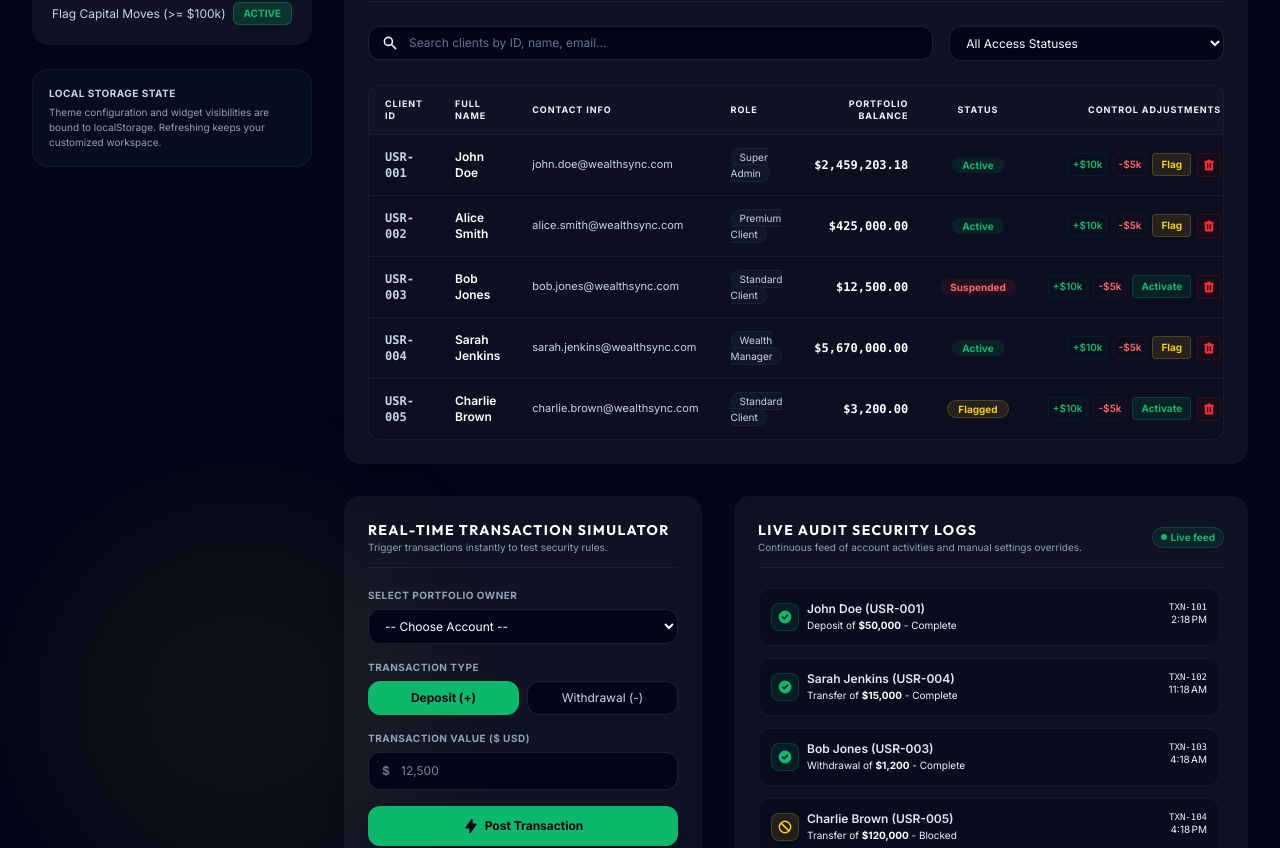
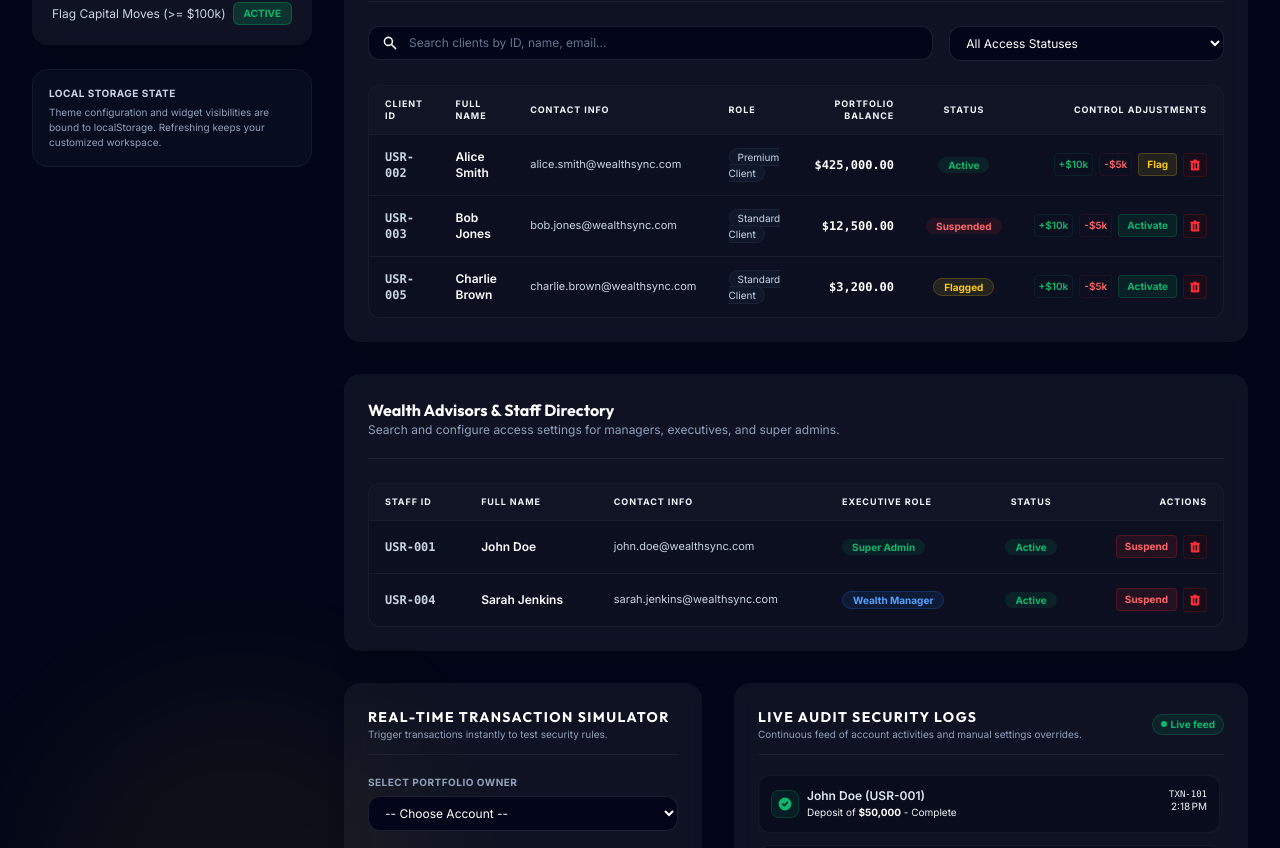
Before and after one commit to Ruvindu2003/Banking-SystemFrontend, an Angular app: page /admin in a window 1280 px wide. Shown: the part 837-1685 px from the top of the page. Built offline with nearby package versions, Linux system fonts and the light colour scheme.

Commit message:
feat: add new manager dashboard and admin command center components with routing and login integration

```diff
--- a/src/app/admin/admin.component.html
+++ b/src/app/admin/admin.component.html
@@ -407,7 +407,7 @@
               <svg xmlns="http://www.w3.org/2000/svg" class="w-4 h-4" viewBox="0 0 20 20" fill="currentColor">
                 <path fill-rule="evenodd" d="M10 5a1 1 0 011 1v3h3a1 1 0 110 2h-3v3a1 1 0 11-2 0v-3H6a1 1 0 110-2h3V6a1 1 0 011-1z" clip-rule="evenodd" />
               </svg>
-              Add Client Portal
+              Add Portal Account
             </button>
           </div>
 
@@ -457,7 +457,7 @@
                 </tr>
               </thead>
               <tbody class="divide-y divide-white/5 text-slate-300">
-                <tr *ngFor="let user of filteredUsers()" class="hover:bg-white/2 transition-colors">
+                <tr *ngFor="let user of clientsList()" class="hover:bg-white/2 transition-colors">
                   <td class="py-3.5 px-4 font-mono text-slate-450 font-bold">{{ user.id }}</td>
                   <td class="py-3.5 px-4 font-semibold text-white">{{ user.name }}</td>
                   <td class="py-3.5 px-4 text-slate-450 text-[11px]">{{ user.email }}</td>
@@ -523,9 +523,99 @@
                 </tr>
 
                 <!-- Empty state -->
-                <tr *ngIf="filteredUsers().length === 0">
+                <tr *ngIf="clientsList().length === 0">
                   <td colspan="7" class="py-8 text-center text-slate-500">
                     No clients found matching the query details.
+                  </td>
+                </tr>
+              </tbody>
+            </table>
+          </div>
+        </section>
+
+        <!-- Wealth Advisors & Staff Directory -->
+        <section *ngIf="showUsers()" [ngClass]="{
+          'bg-white/5 border border-white/10 backdrop-blur-md shadow-xl': cardStyle() === 'glass',
+          'bg-slate-900 border border-slate-800': cardStyle() === 'flat',
+          'bg-[#030712] border border-primary/45 shadow-[0_0_15px_rgba(var(--color-primary),0.05)]': cardStyle() === 'neon'
+        }" class="p-6 rounded-2xl transition-all duration-300">
+
+          <div class="flex flex-col md:flex-row md:items-center md:justify-between border-b border-white/5 pb-5 mb-6 gap-4">
+            <div>
+              <h2 class="text-base font-bold font-display text-white">Wealth Advisors & Staff Directory</h2>
+              <p class="text-xs text-slate-400">Search and configure access settings for managers, executives, and super admins.</p>
+            </div>
+          </div>
+
+          <!-- Table Container -->
+          <div class="overflow-x-auto border border-white/5 rounded-xl bg-slate-950/20">
+            <table class="w-full text-left text-xs border-collapse">
+              <thead>
+                <tr class="bg-white/2 border-b border-white/5 text-slate-450 uppercase tracking-widest text-[9px] font-bold">
+                  <th class="py-3 px-4">Staff ID</th>
+                  <th class="py-3 px-4">Full Name</th>
+                  <th class="py-3 px-4">Contact Info</th>
+                  <th class="py-3 px-4">Executive Role</th>
+                  <th class="py-3 px-4 text-center">Status</th>
+                  <th class="py-3 px-4 text-right">Actions</th>
+                </tr>
+              </thead>
+              <tbody class="divide-y divide-white/5 text-slate-300">
+                <tr *ngFor="let staff of staffList()" class="hover:bg-white/2 transition-colors">
+                  <td class="py-3.5 px-4 font-mono text-slate-450 font-bold">{{ staff.id }}</td>
+                  <td class="py-3.5 px-4 font-semibold text-white">{{ staff.name }}</td>
+                  <td class="py-3.5 px-4 text-slate-450 text-[11px]">{{ staff.email }}</td>
+                  <td class="py-3.5 px-4">
+                    <span [ngClass]="{
+                      'bg-primary/10 border border-primary/20 text-primary': staff.role === 'Super Admin',
+                      'bg-blue-500/10 border border-blue-500/20 text-blue-400': staff.role === 'Wealth Manager'
+                    }" class="px-2.5 py-0.5 rounded-full text-[10px] font-bold">
+                      {{ staff.role }}
+                    </span>
+                  </td>
+                  <td class="py-3.5 px-4 text-center">
+                    <span [ngClass]="{
+                      'bg-primary/10 border border-primary/20 text-primary': staff.status === 'Active',
+                      'bg-red-500/10 border border-red-500/20 text-red-400': staff.status === 'Suspended',
+                      'bg-accent/10 border border-accent/20 text-accent': staff.status === 'Flagged'
+                    }" class="px-2.5 py-0.5 rounded-full text-[10px] font-bold">
+                      {{ staff.status }}
+                    </span>
+                  </td>
+                  <td class="py-3.5 px-4 text-right">
+                    <div class="flex items-center justify-end gap-1.5">
+                      <!-- Change Status inline toggle -->
+                      <button
+                        *ngIf="staff.status !== 'Active'"
+                        (click)="changeUserStatus(staff.id, 'Active')"
+                        class="px-2 py-1 bg-primary/10 border border-primary/20 hover:bg-primary/25 rounded text-[10px] text-primary font-bold transition-all">
+                        Activate
+                      </button>
+
+                      <button
+                        *ngIf="staff.status === 'Active'"
+                        (click)="changeUserStatus(staff.id, 'Suspended')"
+                        class="px-2 py-1 bg-red-500/10 border border-red-500/20 hover:bg-red-500/25 rounded text-[10px] text-red-400 font-bold transition-all">
+                        Suspend
+                      </button>
+
+                      <!-- Delete -->
+                      <button
+                        (click)="deleteUser(staff.id)"
+                        title="Delete Account"
+                        class="p-1 bg-red-950/20 border border-red-900/30 text-red-500 hover:bg-red-500 hover:text-slate-950 rounded transition-colors">
+                        <svg xmlns="http://www.w3.org/2000/svg" class="w-3.5 h-3.5" viewBox="0 0 20 20" fill="currentColor">
+                          <path fill-rule="evenodd" d="M9 2a1 1 0 00-.894.553L7.382 4H4a1 1 0 000 2v10a2 2 0 002 2h8a2 2 0 002-2V6a1 1 0 100-2h-3.382l-.724-1.447A1 1 0 0011 2H9zM7 8a1 1 0 012 0v6a1 1 0 11-2 0V8zm5-1a1 1 0 00-1 1v6a1 1 0 102 0V8a1 1 0 00-1-1z" clip-rule="evenodd" />
+                        </svg>
+                      </button>
+                    </div>
+                  </td>
+                </tr>
+
+                <!-- Empty state -->
+                <tr *ngIf="staffList().length === 0">
+                  <td colspan="6" class="py-8 text-center text-slate-500">
+                    No advisors or staff accounts found.
                   </td>
                 </tr>
               </tbody>
@@ -749,7 +839,7 @@
         </div>
 
         <!-- Initial Assets -->
-        <div class="space-y-1">
+        <div *ngIf="userForm.get('role')?.value !== 'Wealth Manager'" class="space-y-1">
           <label for="usrBalance" class="block text-[10px] font-bold uppercase tracking-wider text-slate-400">Initial Asset Deposit ($ USD)</label>
           <div class="relative">
             <span class="absolute left-3 top-1/2 -translate-y-1/2 text-slate-500 font-bold text-xs">$</span>
@@ -776,7 +866,6 @@
               <option value="Premium Client">Premium Client</option>
               <option value="Standard Client">Standard Client</option>
               <option value="Wealth Manager">Wealth Manager</option>
-              <option value="Super Admin">Super Admin</option>
             </select>
           </div>
 
--- a/src/app/admin/admin.component.ts
+++ b/src/app/admin/admin.component.ts
@@ -106,6 +106,14 @@ export class AdminComponent {
     });
   });
 
+  clientsList = computed(() => {
+    return this.filteredUsers().filter(u => u.role.includes('Client'));
+  });
+
+  staffList = computed(() => {
+    return this.filteredUsers().filter(u => u.role.includes('Manager') || u.role.includes('Admin'));
+  });
+
   totalAssets = computed(() => {
     return this.users().reduce((sum, u) => sum + u.balance, 0);
   });
@@ -146,9 +154,21 @@ export class AdminComponent {
 
       const savedLogs = localStorage.getItem('ws_admin_show_logs');
       if (savedLogs) this.showLogs.set(savedLogs === 'true');
+
+      // Load/Seed Users List
+      const savedUsersList = localStorage.getItem('ws_users_list');
+      if (savedUsersList) {
+        try {
+          this.users.set(JSON.parse(savedUsersList));
+        } catch (e) {
+          console.error('Failed to parse ws_users_list', e);
+        }
+      } else {
+        localStorage.setItem('ws_users_list', JSON.stringify(this.users()));
+      }
     }
 
-    // Effect to auto-save configs
+    // Effect to auto-save configs & users list
     effect(() => {
       if (typeof window !== 'undefined') {
         localStorage.setItem('ws_admin_theme', this.currentTheme());
@@ -158,6 +178,7 @@ export class AdminComponent {
         localStorage.setItem('ws_admin_show_users', String(this.showUsers()));
         localStorage.setItem('ws_admin_show_simulator', String(this.showSimulator()));
         localStorage.setItem('ws_admin_show_logs', String(this.showLogs()));
+        localStorage.setItem('ws_users_list', JSON.stringify(this.users()));
       }
     });
   }
@@ -248,21 +269,28 @@ export class AdminComponent {
     }
 
     const { name, email, role, balance, status } = this.userForm.value;
-    const newId = `USR-0${this.users().length + 1}`;
+    const isManager = role.includes('Manager');
+    const newId = isManager ? `MGR-0${this.users().length + 1}` : `USR-0${this.users().length + 1}`;
 
     const newUser: MockUser = {
       id: newId,
       name,
       email,
       role,
-      balance: Number(balance),
+      balance: isManager ? 0 : Number(balance),
       status
     };
 
     this.users.update(current => [...current, newUser]);
     this.closeAddUserModal();
-    this.addToast(`New client ${name} registered successfully`, 'success');
-    this.addAuditLog(newId, name, 'Deposit', Number(balance), `Account registered with initial deposit: $${Number(balance).toLocaleString()}`);
+
+    if (isManager) {
+      this.addToast(`New wealth manager ${name} registered successfully`, 'success');
+      this.addAuditLog(newId, name, 'Status Update', 0, `Wealth manager registered successfully`);
+    } else {
+      this.addToast(`New client ${name} registered successfully`, 'success');
+      this.addAuditLog(newId, name, 'Deposit', Number(balance), `Account registered with initial deposit: $${Number(balance).toLocaleString()}`);
+    }
   }
 
   // Simulate Transactions
--- a/src/app/dashboard/dashboard.component.ts
+++ b/src/app/dashboard/dashboard.component.ts
@@ -140,6 +140,7 @@ export class DashboardComponent {
 
     if (typeof window !== 'undefined') {
       localStorage.setItem('ws_client_balance', String(updatedBalance));
+      this.syncBalanceToUsersList(updatedBalance);
     }
 
     // Add to transaction log
@@ -193,6 +194,7 @@ export class DashboardComponent {
 
     if (typeof window !== 'undefined') {
       localStorage.setItem('ws_client_balance', String(updatedBalance));
+      this.syncBalanceToUsersList(updatedBalance);
     }
 
     // Add progress to goal
@@ -215,6 +217,22 @@ export class DashboardComponent {
     this.addToast(`Credited $${numericAmount.toLocaleString()} to ${goalName}`, 'success');
   }
 
+  private syncBalanceToUsersList(newBalance: number): void {
+    if (typeof window !== 'undefined') {
+      const email = this.userEmail().toLowerCase();
+      const storedUsers = localStorage.getItem('ws_users_list');
+      if (storedUsers) {
+        try {
+          const allUsers = JSON.parse(storedUsers);
+          const updatedUsers = allUsers.map((u: any) => u.email.toLowerCase() === email ? { ...u, balance: newBalance } : u);
+          localStorage.setItem('ws_users_list', JSON.stringify(updatedUsers));
+        } catch (e) {
+          console.error('Failed to sync updated balance to ws_users_list', e);
+        }
+      }
+    }
+  }
+
   // Toasts
   addToast(message: string, type: 'success' | 'info' | 'error' | 'warning' = 'info'): void {
     const id = this.toastIdCounter++;
--- a/src/app/login/login.component.ts
+++ b/src/app/login/login.component.ts
@@ -48,7 +48,35 @@ export class LoginComponent {
       let targetRoute = '/dashboard';
       let userRole = 'Standard Client';
       let userName = 'John Doe';
+      let userBalance = '12500';
 
+      // Check if user exists in the local storage users list (seeded/modified by admin)
+      let foundUser = null;
+      if (typeof window !== 'undefined') {
+        const storedUsers = localStorage.getItem('ws_users_list');
+        if (storedUsers) {
+          try {
+            const userList = JSON.parse(storedUsers);
+            foundUser = userList.find((u: any) => u.email.toLowerCase() === email.toLowerCase());
+          } catch (e) {
+            console.error('Error parsing ws_users_list', e);
+          }
+        }
+      }
+
+      if (foundUser) {
+        userName = foundUser.name;
+        userRole = foundUser.role;
+        userBalance = String(foundUser.balance);
+        if (userRole === 'Super Admin') {
+          targetRoute = '/admin';
+        } else if (userRole === 'Wealth Manager') {
+          targetRoute = '/manager';
+        } else {
+          targetRoute = '/dashboard';
+        }
+      } else {
+        // Fallback checks
         if (email === 'admin@wealthsync.com') {
           targetRoute = '/admin';
           userRole = 'Super Admin';
@@ -61,12 +89,13 @@ export class LoginComponent {
           targetRoute = '/dashboard';
           userRole = 'Premium Client';
           userName = 'Alice Smith';
+          userBalance = '425000';
         } else {
           targetRoute = '/dashboard';
           userRole = 'Standard Client';
-        // Capitalize split email name
           const rawName = email.split('@')[0];
           userName = rawName.charAt(0).toUpperCase() + rawName.slice(1);
+        }
       }
 
       if (typeof window !== 'undefined') {
@@ -76,8 +105,7 @@ export class LoginComponent {
 
         // Also seed initial balance for the client if they are a client
         if (targetRoute === '/dashboard') {
-          const initialBalance = userRole === 'Premium Client' ? '425000' : '12500';
-          localStorage.setItem('ws_client_balance', initialBalance);
+          localStorage.setItem('ws_client_balance', userBalance);
         }
       }
 
--- a/src/app/manager/manager.component.ts
+++ b/src/app/manager/manager.component.ts
@@ -87,12 +87,38 @@ export class ManagerComponent {
       if (email) this.managerEmail.set(email);
       if (role) this.managerRole.set(role);
 
-      // Load current balance of Alice Smith from localStorage to show sync in Wealth Manager Client list!
+      // Load and sync all clients from ws_users_list
+      const savedUsersList = localStorage.getItem('ws_users_list');
+      if (savedUsersList) {
+        try {
+          const allUsers: any[] = JSON.parse(savedUsersList);
+          const clientUsers = allUsers
+            .filter(u => u.role.includes('Client'))
+            .map((u, index) => {
+              // Map default or existing risk profile
+              const profiles: ('Conservative' | 'Balanced' | 'Aggressive')[] = ['Balanced', 'Conservative', 'Aggressive'];
+              const riskProfile = profiles[index % profiles.length];
+              return {
+                id: u.id,
+                name: u.name,
+                email: u.email,
+                balance: u.balance,
+                status: u.status as any,
+                riskProfile: riskProfile
+              };
+            });
+          this.clients.set(clientUsers);
+        } catch (e) {
+          console.error('Failed to sync ws_users_list in Wealth Manager dashboard', e);
+        }
+      } else {
+        // Seed default Alice Smith balance changes if ws_users_list does not exist yet
         const aliceBalance = localStorage.getItem('ws_client_balance');
         if (aliceBalance) {
           this.clients.update(curr =>
             curr.map(c => c.id === 'USR-002' ? { ...c, balance: Number(aliceBalance) } : c)
           );
+        }
       }
     }
   }
@@ -106,16 +132,28 @@ export class ManagerComponent {
     this.approvals.update(curr => curr.filter(a => a.id !== approvalId));
     this.addToast(`Transaction ${approvalId} for $${item.amount.toLocaleString()} has been APPROVED`, 'success');
 
-    // If it's Alice Smith, sync balance reduction
-    if (item.clientId === 'USR-002') {
-      const client = this.clients().find(c => c.id === 'USR-002');
+    // Sync balance reduction
+    const client = this.clients().find(c => c.id === item.clientId);
     if (client) {
       const newBalance = Math.max(0, client.balance - item.amount);
       this.clients.update(curr =>
-          curr.map(c => c.id === 'USR-002' ? { ...c, balance: newBalance } : c)
+        curr.map(c => c.id === item.clientId ? { ...c, balance: newBalance } : c)
       );
       if (typeof window !== 'undefined') {
+        if (item.clientId === 'USR-002') {
           localStorage.setItem('ws_client_balance', String(newBalance));
+        }
+
+        // Sync to ws_users_list
+        const storedUsers = localStorage.getItem('ws_users_list');
+        if (storedUsers) {
+          try {
+            const allUsers = JSON.parse(storedUsers);
+            const updatedUsers = allUsers.map((u: any) => u.id === item.clientId ? { ...u, balance: newBalance } : u);
+            localStorage.setItem('ws_users_list', JSON.stringify(updatedUsers));
+          } catch (e) {
+            console.error('Failed to update ws_users_list on transaction approval', e);
+          }
         }
       }
     }
```
Lines whose indentation alone changed are shown as unchanged.
